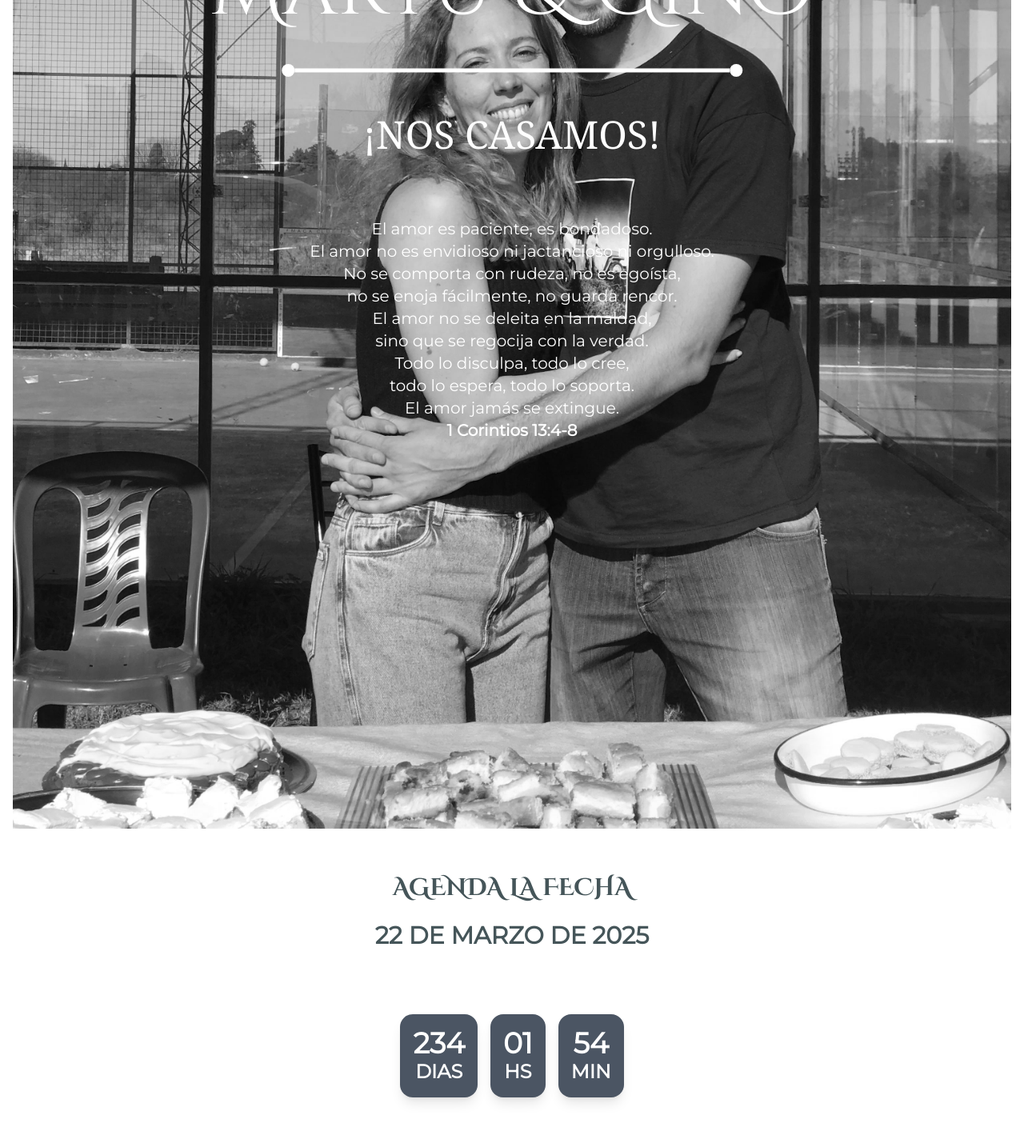
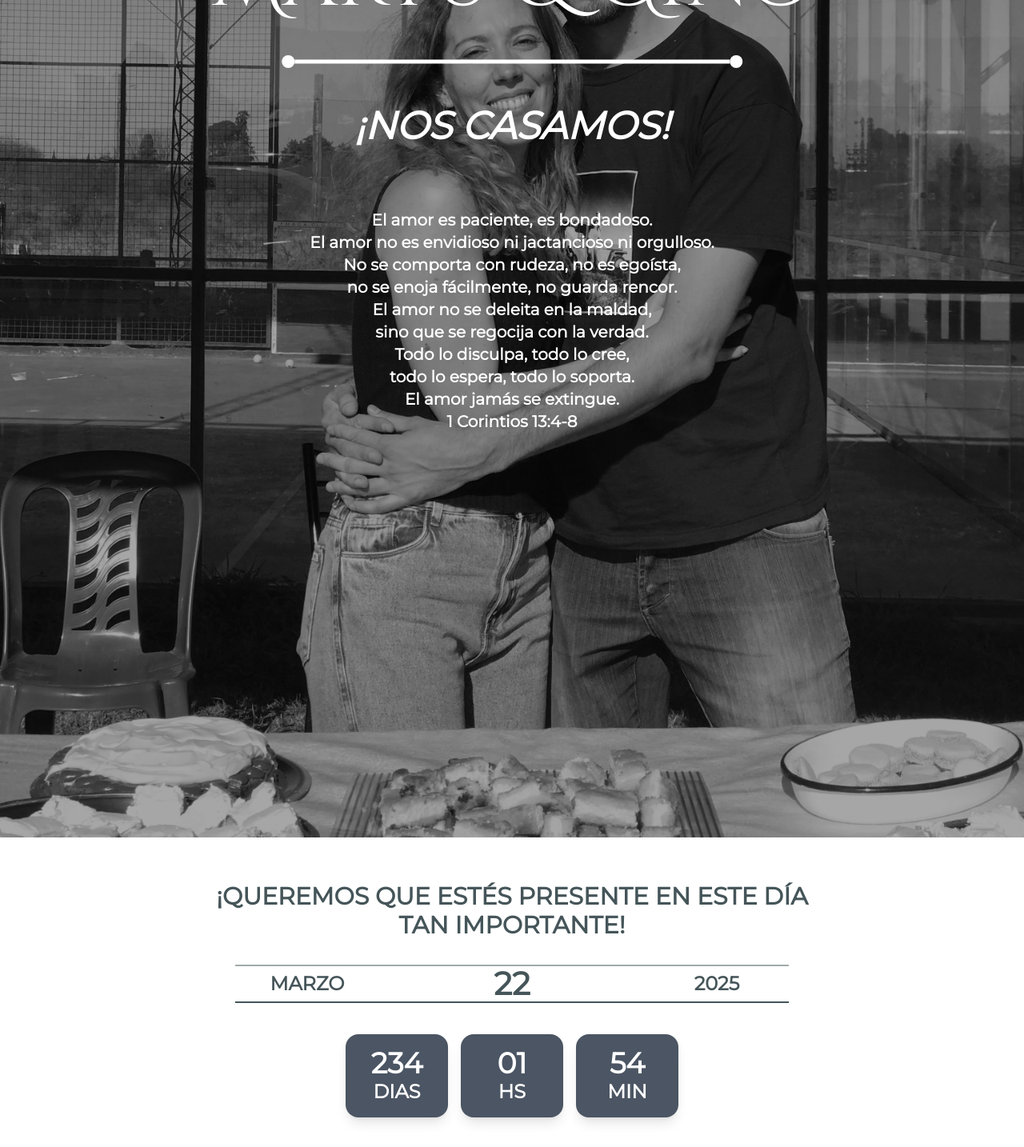
Before and after one commit to BorisWaisten/invitacion-boda, a Next.js app: page / in a window 1280 px wide. Shown: the part 660-2094 px from the top of the page at 80% size. Built offline with nearby package versions, Linux system fonts and the light colour scheme.

Commit message:
retoques

```diff
--- a/app/layout.js
+++ b/app/layout.js
@@ -2,7 +2,7 @@ import "./globals.css";
 import { montserrat } from "@/public/fonts";
 
 export const layourMetadata = {
-  title: 'M&G - 21/21/2025',
+  title: 'M&G - 22/03/2025',
   description: '¡Nos casamos! Ven y celebra con nosotros este día tan especial.',
   icons: {
     icon:'',
--- a/app/page.js
+++ b/app/page.js
@@ -28,8 +28,8 @@ export const metadata = {
 
 const Home = () => {
   return (
-    <div className="min-h-screen  flex flex-col items-center justify-center">
-      <main className="w-full max-w-7xl rounded-lg ">
+    <div className=" flex flex-col items-center justify-center">
+      <main className='w-full m-0 p-0'>
         <Header />
         <section id="date" >
           <Date />
--- a/components/Asistency.jsx
+++ b/components/Asistency.jsx
@@ -64,7 +64,7 @@ const Asistency = () => {
 
   return (
     <section id="asistency" className="bg-terciary min-h-screen flex items-center justify-center">
-      <div className= {`container bg-white rounded-xl shadow-2xl p-8 m-10 mx-4 max-w-xl ${dancingScript.className}`} >
+      <div className= {`container bg-white rounded-xl shadow-2xl p-8 m-10 mx-4 w-full sm:w-auto ${dancingScript.className}`} >
         <h2 className= {`text-3xl md:text-4xl font-bold mb-8 text-center `} >Confirmar Asistencia</h2>
         <form onSubmit={handleSubmit} className= {`grid grid-cols-1 gap-4 ${playfairDisplay.className}`} >
           <div className="mb-4">
--- a/components/Countdown.jsx
+++ b/components/Countdown.jsx
@@ -24,7 +24,6 @@ export default function Countdown() {
       };
     }
 
-
     return timeLeft;
   };
 
@@ -44,11 +43,13 @@ export default function Countdown() {
     return null; // O puedes retornar un loader o un texto estático
   }
 
+  const isWeddingDay = timeLeft.DIAS === '000' && timeLeft.HS === '00' && timeLeft.MIN === '00';
+
   const timerComponents = [];
 
   Object.keys(timeLeft).forEach((interval) => {
     timerComponents.push(
-      <div key={interval} className="m-2  p-4 font-bold bg-gray-600 rounded-[1rem] sm:rounded-[1rem] shadow-lg">
+      <div key={interval} className="m-2 w-16 lg:w-[10vw] md:w-[12vw] p-4 font-bold bg-gray-600 rounded-[0.5rem] md:rounded-[1rem] shadow-lg">
         <span className={`block text-sm sm:text-3xl md:text-4xl text-white`}>{timeLeft[interval]}</span>
         <span className={`block text-xs sm:text-xl md:text-2xl text-white`}>{interval}</span>
       </div>
@@ -56,12 +57,12 @@ export default function Countdown() {
   });
 
   return (
-    <section >
-      <div className="container mx-auto text-center">
-        <div className="flex flex-wrap justify-center items-center ">
-          {timerComponents.length ? timerComponents : <span className={`text-2xl text-gray-700`}>¡Es el día de la boda!</span>}
+        <div className="flex flex-wrap justify-center items-center">
+          {isWeddingDay ? (
+            <span className={`text-2xl text-gray-700`}>¡Es el día de la boda!</span>
+          ) : (
+            timerComponents
+          )}
         </div>
-      </div>
-    </section>
   );
 }
--- a/components/Date.jsx
+++ b/components/Date.jsx
@@ -1,16 +1,22 @@
 'use client';
-import { cinzelDecorative } from "@/public/fonts";
 import Countdown from "./Countdown";
 import ScheduleEvent from "./ScheduleEvent";
+import './components.css';
 
 export default function Date() {
     return (
         <div className="flex flex-col text-center justify-center items-center space-y-4">
-            <div className="p-14 w-full font-bold text-lg sm:text-xl md:text-2xl lg:text-3xl">
-                <h2 className={`${cinzelDecorative.className} pb-6`}>AGENDA LA FECHA</h2>
-                <p >22 DE MARZO DE 2025</p>
+            <div className="pt-14 w-[70vw] md:w-[60%] lg:w-full font-bold text-sm  md:text-2xl lg:text-3xl">
+                <h2 className=" lg:w-[60%] mx-auto">¡QUEREMOS QUE ESTÉS PRESENTE EN ESTE DÍA TAN IMPORTANTE!</h2>
             </div>
-            <div>
+            <div className="fechario w-[70vw] md:w-[60%] ">
+                <div className="grid grid-cols-3 font-semibold justify-center items-center  w-full text-sm sm:text-lg md:text-xl lg:text-2xl">
+                    <p >MARZO</p>
+                    <p id="day" className=" text-xl sm:text-2xl md:text-3xl lg:text-4xl">22</p>
+                    <p >2025</p>
+                </div>
+            </div>
+            <div className="w-full">
                 <Countdown />
             </div>
             <div className=" pt-10">
--- a/components/Header.jsx
+++ b/components/Header.jsx
@@ -5,8 +5,8 @@ import { cinzelDecorative } from '@/public/fonts';
 
 const Header = () => {
   return (
-    <header className="flex justify-center min-h-screenitems-center relative">
-      <div className="w-full h-auto relative">
+<header className="flex justify-center items-center relative">
+  <div className="relative w-full h-full">
     <Image
       src="/martu1.jpg"
       alt="header"
@@ -17,12 +17,12 @@ const Header = () => {
       priority={true}
       style={{ objectFit: 'cover', filter: 'grayscale(100%)' }}
     />
+    {/* Capa de superposición con gradiente oscuro */}
+    <div className="absolute inset-0 bg-black/35"></div>
     <div className="absolute inset-0 flex flex-col justify-center items-center text-white">
       <p className="text-lg md:text-2xl lg:text-2xl font-bold m-5 underline">22.03.2025</p>
       <div className="flex flex-col items-center">
-            <h1
-              className={`titleHeader text-center ${cinzelDecorative.className}`}
-            >
+        <h1 className={`titleHeader text-center ${cinzelDecorative.className}`}>
           Martu & Gino
         </h1>
         {/* SVG ajustado para ser responsivo */}
@@ -32,8 +32,8 @@ const Header = () => {
           <circle cx="375" cy="25" r="5" fill="white" />
         </svg>
       </div>
-          <p className="text-2xl sm:text-3xl md:text-2xl lg:text-5xl font-serif mt-4">¡NOS CASAMOS!</p>
-          <p className="text-xs md:text-lg lg:text-xl  mt-4 md:mt-20 text-center ">
+      <p className="text-2xl sm:text-3xl md:text-2xl lg:text-5xl italic font-extrabold mt-4">¡NOS CASAMOS!</p>
+      <p className="font-bold text-xs md:text-lg lg:text-xl mt-4 md:mt-20 text-center">
         El amor es paciente, es bondadoso. <br />
         El amor no es envidioso ni jactancioso ni orgulloso. <br />
         No se comporta con rudeza, no es egoísta, <br />
@@ -48,6 +48,7 @@ const Header = () => {
     </div>
   </div>
 </header>
+
   );
 };
 
--- a/components/Party.jsx
+++ b/components/Party.jsx
@@ -13,15 +13,15 @@ const Party = () => {
   };
 
   return (
-    <section className="mt-5 py-8">
-      <div className="container text-center">
-        <h2 className={`text-3xl font-bold mb-8 `}>
-          FIESTA
+    <section className="mt-5 py-8 ">
+      <div className="container text-center mx-auto">
+        <h2 className="titleParty text-3xl font-bold mb-8 " >
+         SOBRE LA FIESTA
         </h2>
         <h3 className={`font-bold italic mb-8 `} >
           ¡Algunos detalles a tener en cuenta!
         </h3>
-        <div className="grid grid-cols-1 md:grid-cols-2 gap-8">
+        <div className="grid grid-cols-1 md:grid-cols-2 gap-8 ">
           {/* Sugerir Canción */}
           <div className='p-4'>
              <div className='flex justify-center'>
--- a/components/ScheduleEvent.jsx
+++ b/components/ScheduleEvent.jsx
@@ -46,7 +46,7 @@ export default function ScheduleEvent() {
         onClick={() => window.open(googleCalendarLink, '_blank')}
       >
 
-        <img className='pb-1 pr-1 sm:pb-2 sm:pr-2 md:pb-2 lg:pb-2 h-[5vh] sm:h-[10vh] md:h-[10vh] lg:h-[10vh] ' src="/agenda.svg" alt="" />
+        <img className='pr-1 pb-1 sm:pb-2 sm:pr-2 md:pb-2 lg:pb-2 h-[5vh] sm:h-[10vh] md:h-[10vh] lg:h-[10vh] ' src="/agenda.svg" alt="" />
         <span className=' pr-1 lg:pr-2 text-[11px] sm:text-sm md:text-base lg:text-lg'>AGENDAR LA FECHA</span>
       </button>
    </div>
--- a/components/components.css
+++ b/components/components.css
@@ -24,8 +24,98 @@
 
 
 
+.titleParty::before {
+  content: '';
+  display: block;
+  width: 57%; /* Predeterminado para pantallas pequeñas */
+  height: 2px;
+  background-color: rgb(var(--color-secondary));
+  opacity: 0.5;
+  margin: 0 auto 8px;
+}
 
 
+
+@media (max-width: 368px) {
+  .titleParty::before {
+    width: 53%; /* Ajuste para pantallas medianas */
+  }
+}
+
+@media (min-width: 768px) {
+  .titleParty::before {
+    width: 27%; /* Ajuste para pantallas medianas */
+  }
+}
+
+@media (min-width: 1024px) {
+  .titleParty::before {
+    width: 20%; /* Ajuste para pantallas grandes */
+  }
+}
+
+.titleParty::after {
+  content: '';
+  display: block;
+  width: 57%; /* Predeterminado para pantallas pequeñas */
+  height: 2px;
+  background-color: rgb(var(--color-secondary));
+  margin: 8px auto 0;
+}
+
+
+@media (max-width: 368px) {
+  .titleParty::after {
+    width: 53%; /* Ajuste para pantallas medianas */
+  }
+}
+
+@media (min-width: 768px) {
+  .titleParty::after {
+    width: 27%; /* Ajuste para pantallas medianas */
+  }
+}
+
+@media (min-width: 1024px) {
+  .titleParty::after {
+    width: 20%; /* Ajuste para pantallas grandes */
+  }
+}
+
+
+
+
+.fechario::before {
+  content: '';
+  display: block;
+  width: 90%; /* Predeterminado para pantallas pequeñas */
+  height: 2px;
+  background-color: rgb(var(--color-secondary));
+  opacity: 0.5;
+  margin: 15px auto 2px;
+}
+
+
+
+
+
+.fechario::after {
+  content: '';
+  display: block;
+  width: 90%; /* Predeterminado para pantallas pequeñas */
+  height: 2px;
+  background-color: rgb(var(--color-secondary));
+  margin: 2px auto 15px;
+}
+
+
+
+
+.fechario #day{
+  text-align: center;
+  font-weight: bolder;
+  font-size: 2.5rem;
+}
 
 /* Ajustes para el contenedor principal */
 main {
```
Also changed, not shown: components/FormSong.jsx (+2 -11 lines). Lines whose indentation alone changed are shown as unchanged.
